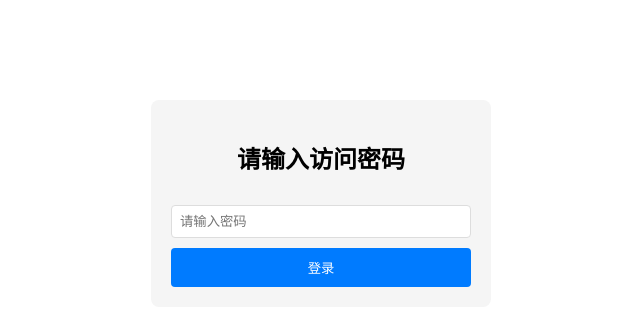
After one commit to syaofox/audiobook, a Flask app: page /login in a window 1280 px wide. The commit adds this page. Shown: the top 326 px of the page, without its empty margins (319-959 px from the left). Run offline with Flask 3, Linux system fonts and the light colour scheme.

Commit message:
密码系统

```diff
--- a/app.py
+++ b/app.py
@@ -1,13 +1,42 @@
-from flask import Flask, render_template, jsonify
+from flask import Flask, render_template, jsonify, request, session, redirect, url_for
 import os
+from functools import wraps
 
 app = Flask(__name__)
+app.secret_key = 'asdfasfaer32zdfsa'  # 设置session密钥，建议使用随机字符串
+
+# 设置访问密码
+ACCESS_PASSWORD = '0928'  # 设置你的访问密码
 
 # 音频和文本文件存放路径
 AUDIO_FOLDER = os.path.join('static', 'audio')
 app.config['AUDIO_FOLDER'] = AUDIO_FOLDER
 
+# 修改登录检查装饰器
+def login_required(f):
+    @wraps(f)  # 使用 wraps 保持原始函数的属性
+    def decorated_function(*args, **kwargs):
+        if 'logged_in' not in session:
+            return redirect(url_for('login'))
+        return f(*args, **kwargs)
+    return decorated_function
+
+@app.route('/login', methods=['GET', 'POST'])
+def login():
+    if request.method == 'POST':
+        if request.form.get('password') == ACCESS_PASSWORD:
+            session['logged_in'] = True
+            return redirect(url_for('index'))
+        return render_template('login.html', error='密码错误')
+    return render_template('login.html')
+
+@app.route('/logout')
+def logout():
+    session.pop('logged_in', None)
+    return redirect(url_for('login'))
+
 @app.route('/')
+@login_required
 def index():
     # 获取音频文件列表
     audio_files = []
@@ -22,6 +51,7 @@ def index():
     return render_template('index.html', audio_files=audio_files)
 
 @app.route('/get_text/<filename>')
+@login_required
 def get_text(filename):
     try:
         file_path = os.path.join(AUDIO_FOLDER, filename)
--- a/templates/index.html
+++ b/templates/index.html
@@ -8,6 +8,9 @@
 </head>
 <body>
     <div class="container">
+        <div class="header">
+            <a href="{{ url_for('logout') }}" class="logout-btn">退出登录</a>
+        </div>
         <div class="player-container">
             <audio id="audio-player" controls>
                 您的浏览器不支持音频播放器。
--- /dev/null
+++ b/templates/login.html
@@ -0,0 +1,54 @@
+<!DOCTYPE html>
+<html lang="zh">
+<head>
+    <meta charset="UTF-8">
+    <meta name="viewport" content="width=device-width, initial-scale=1.0">
+    <title>登录</title>
+    <style>
+        .login-container {
+            max-width: 300px;
+            margin: 100px auto;
+            padding: 20px;
+            background: #f5f5f5;
+            border-radius: 8px;
+            text-align: center;
+        }
+        .error-message {
+            color: red;
+            margin-bottom: 10px;
+        }
+        input[type="password"] {
+            width: 100%;
+            padding: 8px;
+            margin: 10px 0;
+            border: 1px solid #ddd;
+            border-radius: 4px;
+            box-sizing: border-box;
+        }
+        button {
+            width: 100%;
+            padding: 10px;
+            background: #007bff;
+            color: white;
+            border: none;
+            border-radius: 4px;
+            cursor: pointer;
+        }
+        button:hover {
+            background: #0056b3;
+        }
+    </style>
+</head>
+<body>
+    <div class="login-container">
+        <h2>请输入访问密码</h2>
+        {% if error %}
+        <div class="error-message">{{ error }}</div>
+        {% endif %}
+        <form method="POST">
+            <input type="password" name="password" placeholder="请输入密码" required>
+            <button type="submit">登录</button>
+        </form>
+    </div>
+</body>
+</html>
```
Also changed, not shown: static/css/style.css (+18 -0 lines).
